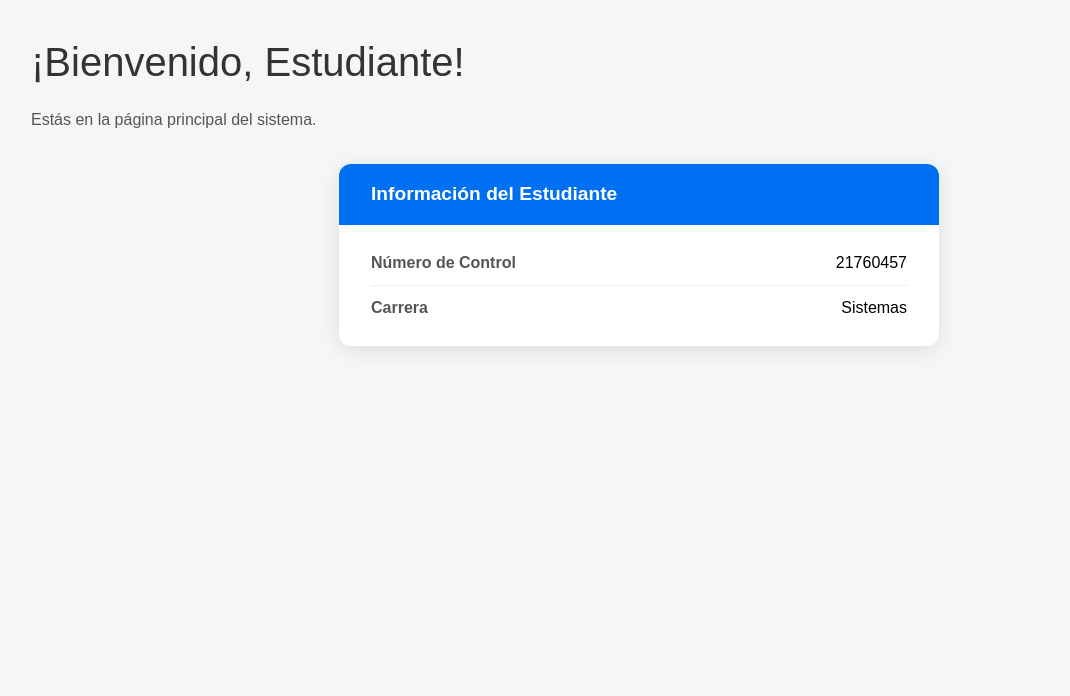
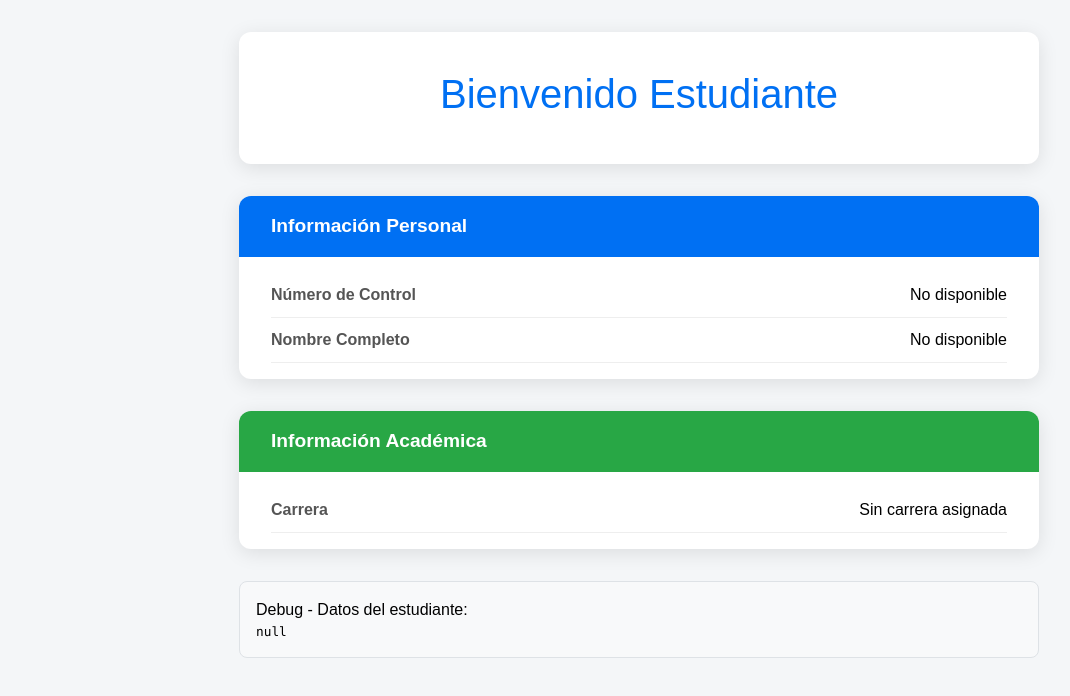
Before and after one commit to frid-a2240/informatecs, a Next.js app: page /designs/menuestu in a window 1280 px wide. Shown: the top 696 px of the page, without its empty margins (1-1071 px from the left). Built offline with nearby package versions, Linux system fonts and the light colour scheme.

Commit message:
perfil estudiante listo

```diff
--- a/src/app/api/auth/login/route.js
+++ b/src/app/api/auth/login/route.js
@@ -9,7 +9,14 @@ export async function POST(req) {
   const { matricula, password } = await req.json();
 
   const estudiante = await prisma.estudiantes.findUnique({
-    where: { aluctr: matricula }
+    where: { aluctr: matricula },
+    include: {
+      inscripciones: {  // relación con estudicarr
+        include: {
+          carrera: true   // trae la info de la carrera
+        }
+      }
+    }
   });
 
   if (!estudiante) {
@@ -43,11 +50,30 @@ export async function POST(req) {
   }
 
   if (student.isVerified) {
+    // INFORMACIÓN COMPLETA DEL ESTUDIANTE
+    const perfilCompleto = {
+      // Información básica
+      numeroControl: estudiante.aluctr,
+      nombreCompleto: `${estudiante.alunom ?? ''} ${estudiante.aluapp ?? ''} ${estudiante.aluapm ?? ''}`.trim(),
+      fechaNacimiento: estudiante.alunac,
+      rfc: estudiante.alurfc,
+      curp: estudiante.alucur,
+      telefono: estudiante.alute1,
+      email: estudiante.alumai,
+
+      // Información académica
+      carrera: estudiante.inscripciones?.[0]?.carrera?.carnom || "Sin carrera asignada",
+      carreraId: estudiante.inscripciones?.[0]?.carrera?.carcve || null,
+
+    };
+
     return NextResponse.json({
       message: `Bienvenido, ${student.nombreCompleto}`,
       nombre: student.nombreCompleto,
+      estudiante: perfilCompleto  // ← TODA LA INFORMACIÓN
     });
   }
+
 
   return NextResponse.json({
     message: 'Verificación requerida. Escribe tu correo electrónico.',
--- a/src/app/components/hooks/authHandlers.js
+++ b/src/app/components/hooks/authHandlers.js
@@ -1,7 +1,7 @@
 // src/components/hooks/useAuthHandlers.js
 import { useRouter } from 'next/navigation';
 
-export function useAuth(setStep, setFullName, setError) {
+export function useAuth(setStep, setFullName, setError, setStudentData) {
   const router = useRouter();
 
   async function handleLogin(e, matricula, password) {
@@ -20,6 +20,7 @@ export function useAuth(setStep, setFullName, setError) {
           setError('Tu cuenta no ha sido verificada. Regístrate primero y verifica tu correo.');
         } else {
           setFullName(data.nombre || 'Usuario');
+          setStudentData(data.estudiante);
           setStep('success');
         }
       } else {
--- a/src/app/designs/menuestu/page.jsx
+++ b/src/app/designs/menuestu/page.jsx
@@ -1,14 +1,42 @@
 'use client';
 import { useSearchParams } from 'next/navigation';
+import { useEffect, useState } from 'react';
 
 export default function DashboardPage() {
   const searchParams = useSearchParams();
   const fullName = searchParams.get('name');
+  const [studentData, setStudentData] = useState(null);
+  const [loading, setLoading] = useState(true);
 
-  const studentData = {
-    numeroControl: '21760457',
-    carrera: 'Sistemas'
-  };
+  useEffect(() => {
+    // Obtener datos del estudiante desde localStorage
+    const savedData = localStorage.getItem('studentData');
+
+    if (savedData) {
+      try {
+        const data = JSON.parse(savedData);
+        setStudentData(data);
+      } catch (error) {
+        console.error('Error al parsear datos del estudiante:', error);
+      }
+    }
+
+    setLoading(false);
+  }, []);
+
+  if (loading) {
+    return (
+      <div style={{
+        display: 'flex',
+        justifyContent: 'center',
+        alignItems: 'center',
+        minHeight: '100vh',
+        backgroundColor: '#f4f6f8'
+      }}>
+        <div>Cargando información...</div>
+      </div>
+    );
+  }
 
   return (
     <div style={{
@@ -17,23 +45,36 @@ export default function DashboardPage() {
       backgroundColor: '#f4f6f8',
       minHeight: '100vh'
     }}>
+      {/* Mensaje de Bienvenida */}
+      <div style={{
+        textAlign: 'center',
+        marginBottom: '2rem',
+        backgroundColor: '#fff',
+        padding: '2rem',
+        borderRadius: '12px',
+        boxShadow: '0 4px 20px rgba(0,0,0,0.1)',
+        maxWidth: '800px',
+        margin: '0 auto 2rem auto'
+      }}>
         <h1 style={{
           fontSize: '2.5rem',
-        marginBottom: '1rem',
-        color: '#333'
+          marginBottom: '0.5rem',
+          color: '#0070f3'
         }}>
-        ¡Bienvenido, {fullName || 'Estudiante'}!
+          Bienvenido {studentData?.nombreCompleto || 'Estudiante'}
         </h1>
         <p style={{
-        marginBottom: '2rem',
-        color: '#555'
+          fontSize: '1.2rem',
+          color: '#666',
+          margin: '0.5rem 0'
         }}>
-        Estás en la página principal del sistema.
         </p>
+      </div>
 
+      {/* Información Personal */}
       <div style={{
-        maxWidth: '600px',
-        margin: '0 auto',
+        maxWidth: '800px',
+        margin: '0 auto 2rem auto',
         backgroundColor: '#fff',
         borderRadius: '12px',
         boxShadow: '0 4px 20px rgba(0,0,0,0.1)',
@@ -46,7 +87,7 @@ export default function DashboardPage() {
           fontWeight: 'bold',
           fontSize: '1.2rem'
         }}>
-          Información del Estudiante
+          Información Personal
         </div>
 
         <div style={{ padding: '1rem 2rem' }}>
@@ -57,19 +98,139 @@ export default function DashboardPage() {
             borderBottom: '1px solid #eee'
           }}>
             <span style={{ fontWeight: 'bold', color: '#555' }}>Número de Control</span>
-            <span>{studentData.numeroControl}</span>
+            <span>{studentData?.numeroControl || 'No disponible'}</span>
           </div>
 
           <div style={{
             display: 'flex',
             justifyContent: 'space-between',
+            padding: '10px 0',
+            borderBottom: '1px solid #eee'
+          }}>
+            <span style={{ fontWeight: 'bold', color: '#555' }}>Nombre Completo</span>
+            <span>{studentData?.nombreCompleto || 'No disponible'}</span>
+          </div>
+
+          {studentData?.fechaNacimiento && (
+            <div style={{
+              display: 'flex',
+              justifyContent: 'space-between',
+              padding: '10px 0',
+              borderBottom: '1px solid #eee'
+            }}>
+              <span style={{ fontWeight: 'bold', color: '#555' }}>Fecha de Nacimiento</span>
+              <span>{studentData.fechaNacimiento}</span>
+            </div>
+          )}
+
+          {studentData?.rfc && (
+            <div style={{
+              display: 'flex',
+              justifyContent: 'space-between',
+              padding: '10px 0',
+              borderBottom: '1px solid #eee'
+            }}>
+              <span style={{ fontWeight: 'bold', color: '#555' }}>RFC</span>
+              <span>{studentData.rfc}</span>
+            </div>
+          )}
+
+          {studentData?.curp && (
+            <div style={{
+              display: 'flex',
+              justifyContent: 'space-between',
+              padding: '10px 0',
+              borderBottom: '1px solid #eee'
+            }}>
+              <span style={{ fontWeight: 'bold', color: '#555' }}>CURP</span>
+              <span>{studentData.curp}</span>
+            </div>
+          )}
+
+          {studentData?.telefono && (
+            <div style={{
+              display: 'flex',
+              justifyContent: 'space-between',
+              padding: '10px 0',
+              borderBottom: '1px solid #eee'
+            }}>
+              <span style={{ fontWeight: 'bold', color: '#555' }}>Teléfono</span>
+              <span>{studentData.telefono}</span>
+            </div>
+          )}
+
+          {studentData?.email && (
+            <div style={{
+              display: 'flex',
+              justifyContent: 'space-between',
               padding: '10px 0'
             }}>
-            <span style={{ fontWeight: 'bold', color: '#555' }}>Carrera</span>
-            <span>{studentData.carrera}</span>
+              <span style={{ fontWeight: 'bold', color: '#555' }}>Email</span>
+              <span>{studentData.email}</span>
+            </div>
+          )}
         </div>
       </div>
+
+      {/* Información Académica */}
+      <div style={{
+        maxWidth: '800px',
+        margin: '0 auto',
+        backgroundColor: '#fff',
+        borderRadius: '12px',
+        boxShadow: '0 4px 20px rgba(0,0,0,0.1)',
+        overflow: 'hidden'
+      }}>
+        <div style={{
+          backgroundColor: '#28a745',
+          color: '#fff',
+          padding: '1rem 2rem',
+          fontWeight: 'bold',
+          fontSize: '1.2rem'
+        }}>
+          Información Académica
         </div>
+
+        <div style={{ padding: '1rem 2rem' }}>
+          <div style={{
+            display: 'flex',
+            justifyContent: 'space-between',
+            padding: '10px 0',
+            borderBottom: '1px solid #eee'
+          }}>
+            <span style={{ fontWeight: 'bold', color: '#555' }}>Carrera</span>
+            <span>{studentData?.carrera || 'Sin carrera asignada'}</span>
+          </div>
+
+          {studentData?.carreraId && (
+            <div style={{
+              display: 'flex',
+              justifyContent: 'space-between',
+              padding: '10px 0'
+            }}>
+              <span style={{ fontWeight: 'bold', color: '#555' }}>ID Carrera</span>
+              <span>{studentData.carreraId}</span>
+            </div>
+          )}
+        </div>
+      </div>
+
+      {/* Debug info - remover en producción */}
+      {process.env.NODE_ENV === 'development' && (
+        <div style={{
+          maxWidth: '800px',
+          margin: '2rem auto',
+          backgroundColor: '#f8f9fa',
+          border: '1px solid #dee2e6',
+          borderRadius: '8px',
+          padding: '1rem'
+        }}>
+          <h3>Debug - Datos del estudiante:</h3>
+          <pre style={{ fontSize: '0.8rem', overflow: 'auto' }}>
+            {JSON.stringify(studentData, null, 2)}
+          </pre>
+        </div>
+      )}
     </div>
   );
 }
--- a/src/app/page.jsx
+++ b/src/app/page.jsx
@@ -15,6 +15,7 @@ const LoginPage = () => {
   const [code, setCode] = useState('');
   const [newPassword, setNewPassword] = useState('');
   const [fullName, setFullName] = useState('');
+  const [studentData, setStudentData] = useState(null); // ← NUEVO ESTADO
 
   const {
     handleLogin,
@@ -22,7 +23,7 @@ const LoginPage = () => {
     handleSendCode,
     handleVerifyCode,
     handleUpdatePassword,
-  } = useAuth(setStep, setFullName, setError);
+  } = useAuth(setStep, setFullName, setError, setStudentData);
 
   // Registro con validación de contraseña genérica
   const onRegisterSubmit = (e) => {
@@ -228,7 +229,8 @@ const LoginPage = () => {
         )}
 
          {step === 'success' && (
-          <RedirectAfterLogin fullName={fullName} />
+          <RedirectAfterLogin fullName={fullName}
+          studentData={studentData} />
         )}
       </div>
 
@@ -241,13 +243,19 @@ const LoginPage = () => {
 
 export default LoginPage;
 
-// Componente para redirigir al dashboard
-function RedirectAfterLogin({ fullName }) {
+
+// Componente para redirigir después del login
+function RedirectAfterLogin({ fullName, studentData }) { // ← Recibe studentData
   const router = useRouter();
 
   useEffect(() => {
+    // Guarda los datos en localStorage para usarlos en el dashboard
+    if (studentData) {
+      localStorage.setItem('studentData', JSON.stringify(studentData));
+    }
+
     router.push(`/designs/menuestu?name=${encodeURIComponent(fullName)}`);
-  }, [router, fullName]);
+  }, [router, fullName, studentData]);
 
-
+  return null;
 }
```
Also changed, not shown: 1 other file (tests, documents, lock files or other folders). Lines whose indentation alone changed are shown as unchanged.
